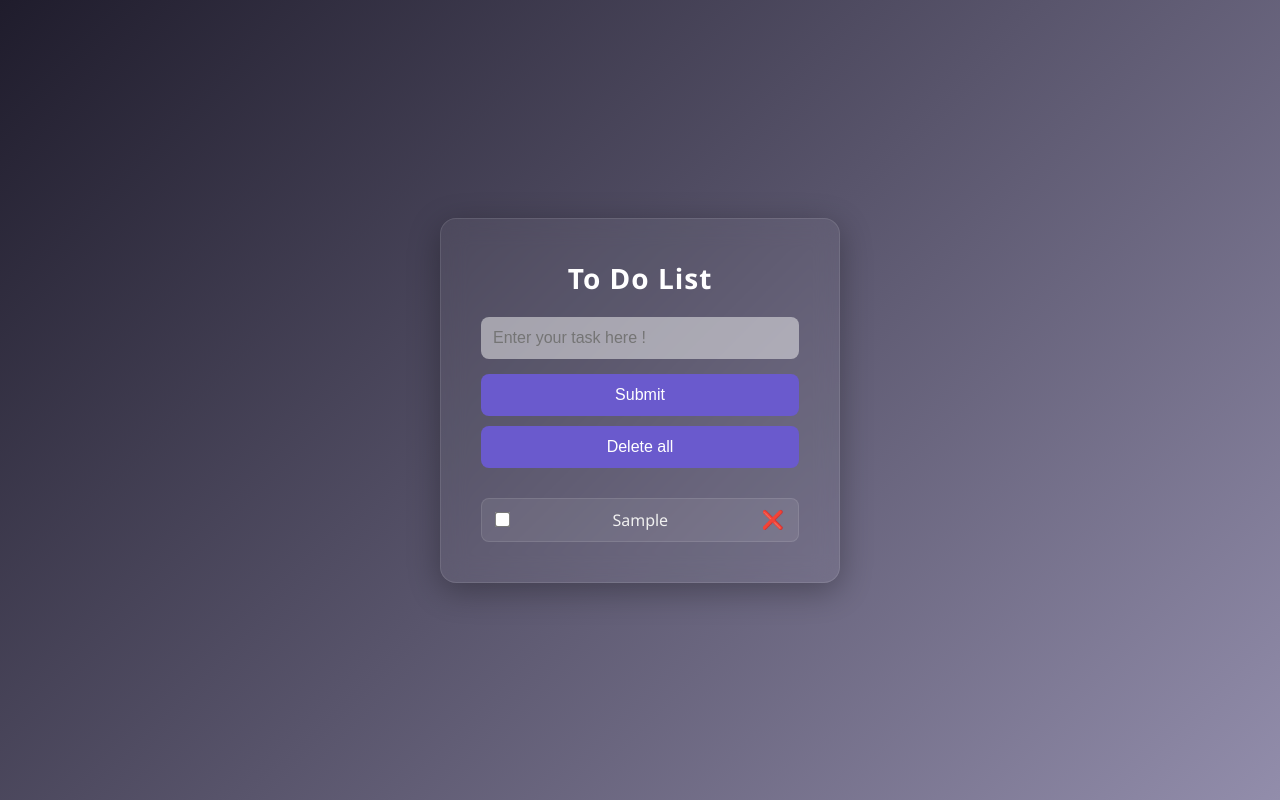
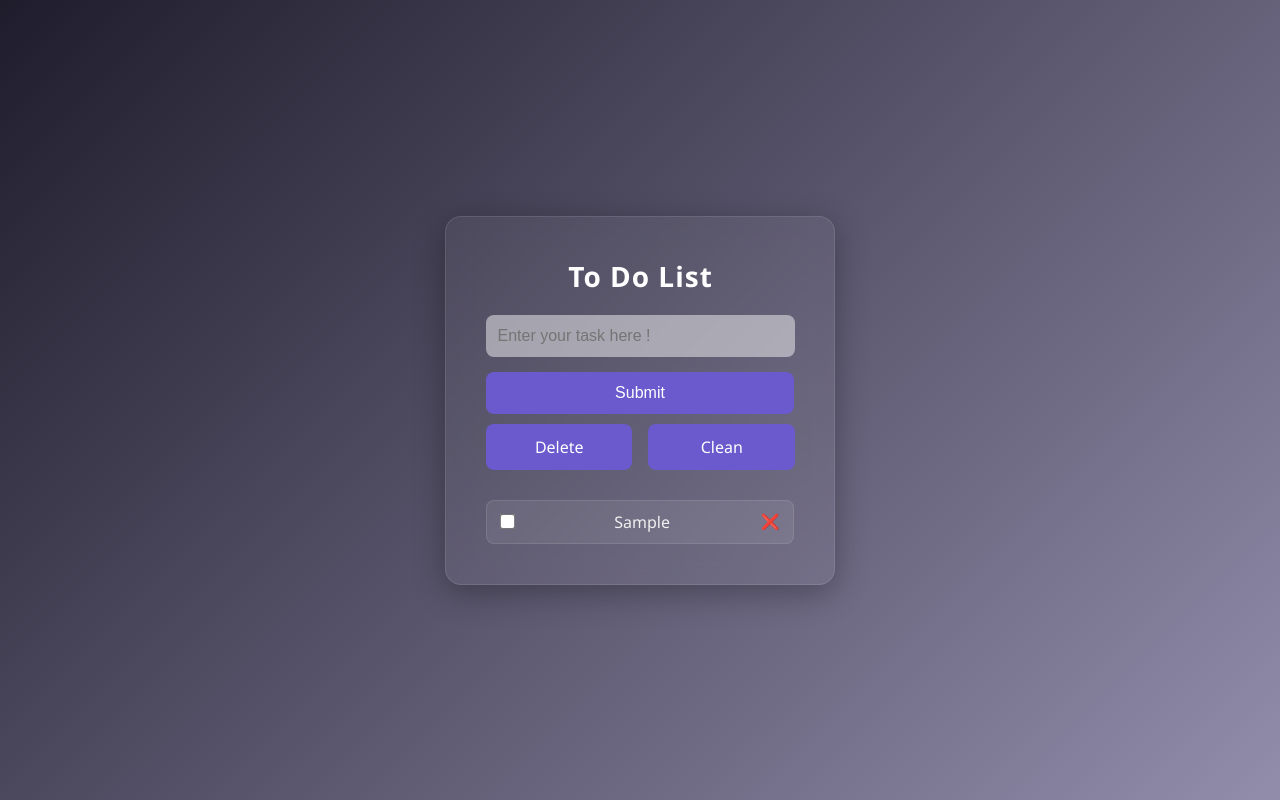
Before and after one commit to Zabi17/todo-list-localStorage, a plain HTML site: page index.html in a window 1280 px wide. Both pictures are taken after typing "Sample" into the empty fields and a click on the input 640 px from the left and 421 px from the top of the page. Drawn offline with Linux system fonts and the light colour scheme.

Commit message:
added clean and delete btn

```diff
--- a/index.html
+++ b/index.html
@@ -17,7 +17,10 @@
           placeholder="Enter your task here !"
         />
         <input name="butt" type="submit" />
-        <button class="delete" type="button">Delete all</button>
+        <div class="delete" type="button">
+          <span class="del" title="Remove from memory">Delete</span>
+          <span class="clean" title="Remove from screen">Clean</span>
+        </div>
         <ol class="ol"></ol>
       </form>
     </div>
--- a/script.js
+++ b/script.js
@@ -1,19 +1,20 @@
 const input = document.querySelector("input");
 const form = document.querySelector("form");
 const ol = document.querySelector("ol");
-const del = document.querySelector(".delete");
+const clean = document.querySelector(".clean");
+const del = document.querySelector(".del")
 const existingArray = JSON.parse(localStorage.getItem("existingArray")) || [];
 
 function createListItem(value) {
   const li = document.createElement("li");
   li.innerHTML = `<input type="checkbox"> ${value}`;
 
-  const delBtn = document.createElement("button");
-  delBtn.innerText = "❌";
-  li.appendChild(delBtn);
+  const cleanBtn = document.createElement("button");
+  cleanBtn.innerText = "❌";
+  li.appendChild(cleanBtn);
 
   // ONE listener per button, closed over the specific `value`
-  delBtn.addEventListener("click", () => {
+  cleanBtn.addEventListener("click", () => {
     const index = existingArray.indexOf(value);
     if (index !== -1) {
       existingArray.splice(index, 1);
@@ -22,7 +23,7 @@ function createListItem(value) {
 
     /* Even though we create multiple <li> its not the same ! */
     /* Each has its own reference, i.e each <li> is connected to its own EventListner*/
-    /* That is the reason why every li is not deleted */
+    /* That is the reason why every li is not cleaneted */
     li.remove();
   });
 
@@ -33,10 +34,14 @@ function createListItem(value) {
 
   ol.appendChild(li);
 
+  clean.addEventListener("click", () => {
+    ol.innerHTML = ""
+  })
+
   del.addEventListener("click", () => {
-    ol.innerHTML = ""
-    localStorage.clear()
-  })
+    ol.innerHTML = "";
+    localStorage.clear();
+  });
 }
 
 // render existing items from storage
--- a/style.css
+++ b/style.css
@@ -59,7 +59,8 @@ input[type="text"]:focus {
 }
 
 /* Submit Button */
-.delete,
+.del,
+.clean,
 input[type="submit"] {
   width: 100%;
   padding: 12px;
@@ -117,19 +118,25 @@ li input[type="checkbox"] {
 li button {
   background: transparent;
   border: none;
-  font-size: 18px;
+  font-size: 15px;
   cursor: pointer;
   color: #ff6b6b;
   transition: transform 0.2s;
 }
 
-li button:hover {
-  transform: scale(1.2);
+li input:hover {
+  transform: scale(1.3);
 }
 
 
 /* del all btn */
-.delete:hover{
+.delete{
+  display: flex;
+  justify-content: space-around;
+  gap: 1rem;
+  text-align: center;
+}
+.delete .del:hover{
   background: #e4163c9d;
   transform: translateY(-2px);
 }
```
